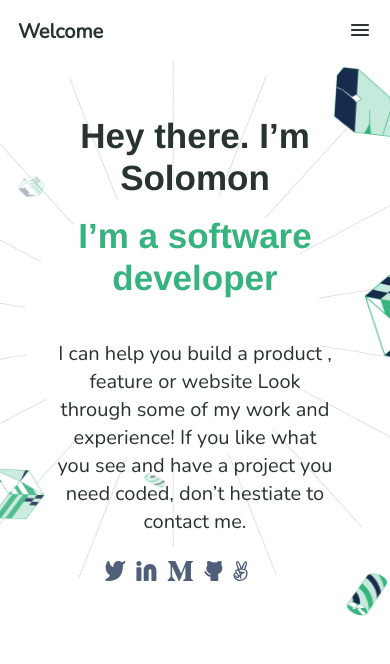
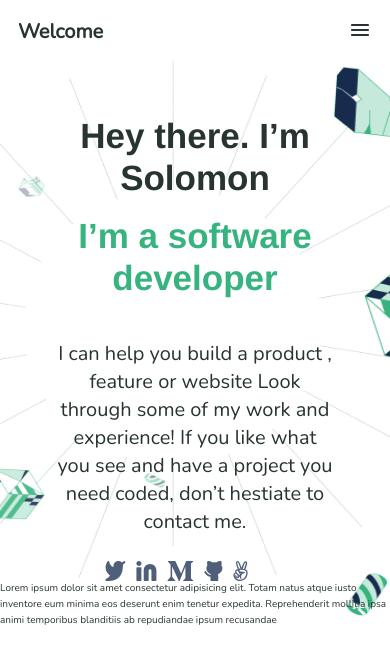
Before and after one commit to solomonetchu/Portfolio, a website: page index.html in a window 390 px wide. Drawn offline with nearby package versions, Linux system fonts and the light colour scheme.

Commit message:
Adding content to work section

```diff
--- a/index.html
+++ b/index.html
@@ -75,8 +75,9 @@
 
         </main>
 
-        <main class="work-container">
+        <main class="work">
             <section >
+                <p class="work-container">Lorem ipsum dolor sit amet consectetur adipisicing elit. Totam natus atque iusto inventore eum minima eos deserunt enim tenetur expedita. Reprehenderit mollitia ipsa animi temporibus blanditiis ab repudiandae ipsum recusandae</p>
 
             </section>
 
--- a/sass/_header.scss
+++ b/sass/_header.scss
@@ -35,8 +35,11 @@ html {
     display: flex;
     flex-direction: column;
     background-size: 100% 40%;
+    width: 100%;
     height: 1400px;
     background-position: 0 60px;
+    margin-bottom: -82rem;
+
   }
 
   .menu__link:hover {
--- a/sass/main.scss
+++ b/sass/main.scss
@@ -1 +1,2 @@
 @import "header";
+@import "work";
```
Also changed, not shown: css/style.css.
